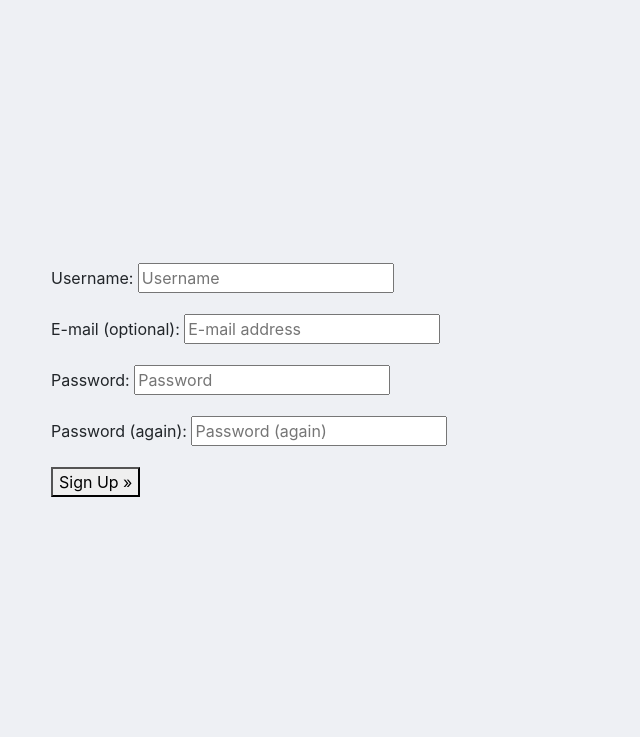
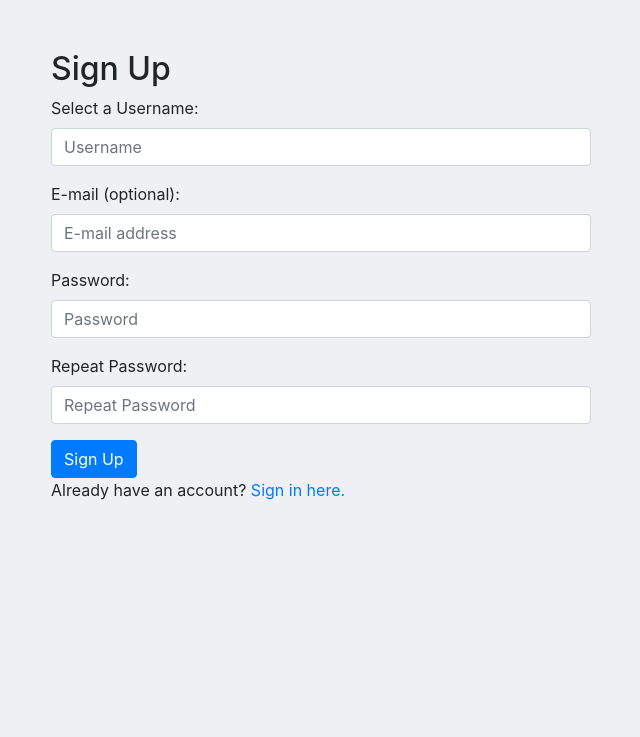
Before and after one commit to Dante-Cadiz/PicQuest, a Django app: page /accounts/signup/ in a window 1280 px wide. Shown: the part 116-853 px from the top of the page, without its empty margins (319-959 px from the left). After the commit the page ends 616 px from the top, so only its background shows below. Run offline with Django 3.2, Linux system fonts and the light colour scheme.

Commit message:
add basic structure to sign up form

```diff
--- a/templates/account/signup.html
+++ b/templates/account/signup.html
@@ -4,26 +4,65 @@
   {% trans "Signup" %}
 {% endblock %}
 {% block content %}
-  <h1>{% trans "Sign Up" %}</h1>
-  <p>
-    {% blocktrans %}Already have an account?<a href="{{ login_url }}">sign in</a> here.{% endblocktrans %}
-  </p>
   <div class="container h-100">
     <div class="row h-100 justify-content-center align-items-center">
       <div class="col-10 col-sm-9 col-md-8 col-lg-6 bg-black">
-        <form class="signup"
-              id="signup_form"
-              method="post"
-              action="{% url 'account_signup' %}">
+        <!-- Form Start-->
+        <form id="signup_form" method="post" action="{% url 'account_signup' %}">
           {% csrf_token %}
-          {{ form.as_p }}
+          <h2>{% trans "Sign Up" %}</h2>
+          <div class="form-group">
+            <label for="id_username">Select a Username:</label>
+            <input class="form-control username"
+                   type="text"
+                   name="username"
+                   placeholder="Username"
+                   autocomplete="username"
+                   minlength="1"
+                   maxlength="150"
+                   required=""
+                   id="id_username"/>
+          </div>
+          <div class="form-group">
+            <label for="id_email">E-mail (optional):</label>
+            <input class="form-control email"
+                   type="email"
+                   name="email"
+                   placeholder="E-mail address"
+                   autocomplete="email"
+                   id="id_email"/>
+          </div>
+          <div class="form-group">
+            <label for="id_password1">Password:</label>
+            <input class="form-control password"
+                   type="password"
+                   name="password1"
+                   placeholder="Password"
+                   autocomplete="new-password"
+                   required=""
+                   id="id_password1"/>
+          </div>
+          <div class="form-group">
+            <label for="id_password2">Repeat Password:</label>
+            <input class="form-control password"
+                   type="password"
+                   name="password2"
+                   placeholder="Repeat Password"
+                   autocomplete="new-password"
+                   required=""
+                   id="id_password2"/>
+          </div>
           {% if redirect_field_value %}
             <input type="hidden"
                    name="{{ redirect_field_name }}"
                    value="{{ redirect_field_value }}"/>
           {% endif %}
-          <button type="submit">{% trans "Sign Up" %} &raquo;</button>
+          <button type="submit" class="btn btn-primary btn-customized">{% trans 'Sign Up' %}</button>
+          <p>
+            {% blocktrans %}Already have an account? <a href="{{ login_url }}">Sign in here.</a>{% endblocktrans %}
+          </p>
         </form>
+        <!--/ Form End-->
       </div>
     </div>
   </div>
```
